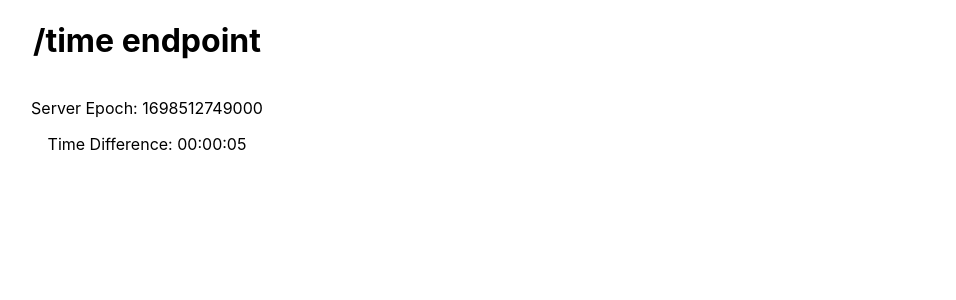
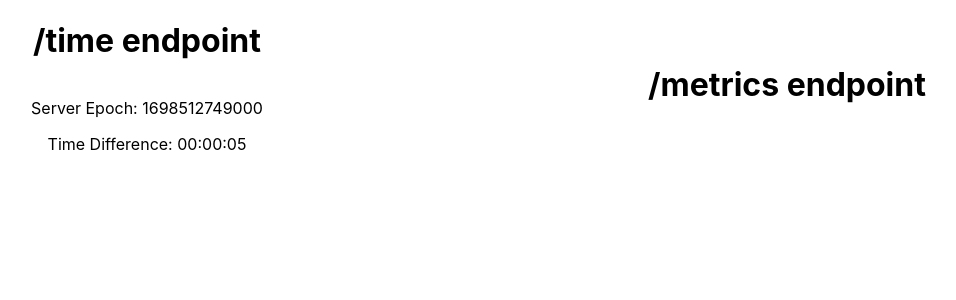
Before and after one commit to jack-owen/server-epoch-test, a React (Create React App) app in the folder client/: page / in a window 1280 px wide. Shown: the top 300 px of the page, without its empty margins (173-1129 px from the left). Built offline with nearby package versions, Linux system fonts and the light colour scheme; no server answers.

Commit message:
Add metrics component

```diff
--- a/client/src/App.css
+++ b/client/src/App.css
@@ -1,3 +1,10 @@
 .App {
   text-align: center;
 }
+
+.Dashboard {
+  display: flex;
+  flex-direction: row;
+  align-items: center;
+  justify-content: center;
+}
--- a/client/src/App.tsx
+++ b/client/src/App.tsx
@@ -1,11 +1,14 @@
-import './App.css';
-import Time from './Components/Time';
+import "./App.css";
+import Metrics from "./Components/Metrics";
+import Time from "./Components/Time";
 
 function App() {
   return (
     <div className="App">
-    <Time/>
-
+      <main className="Dashboard">
+        <Time />
+        <Metrics />
+      </main>
     </div>
   );
 }
--- /dev/null
+++ b/client/src/Components/Metrics/index.tsx
@@ -0,0 +1,26 @@
+import React, { useEffect, useState } from "react";
+
+import "./style.css";
+
+const Metrics = () => {
+  const [isLoading, setIsLoading] = useState(false);
+
+  useEffect(() => {}, []);
+
+  return (
+    <div className="metrics">
+      <h1>/metrics endpoint</h1>
+      <div>
+        {isLoading ? (
+          <div className="loading-spinner">
+            <div className="spinner"></div>
+          </div>
+        ) : (
+          <></>
+        )}
+      </div>
+    </div>
+  );
+};
+
+export default Metrics;
--- /dev/null
+++ b/client/src/Components/Metrics/style.css
@@ -0,0 +1,32 @@
+.metrics {
+  width: 50%;
+  display: flex;
+  justify-content: center;
+  flex-direction: column;
+}
+
+.loading-spinner {
+  display: flex;
+  justify-content: center;
+  align-items: center;
+  height: 100%;
+}
+
+.spinner {
+  border: 4px solid rgba(255, 255, 255, 0.3);
+  border-top: 4px solid #3498db;
+  border-radius: 50%;
+  width: 40px;
+  height: 40px;
+  animation: spin 1s linear infinite;
+}
+
+@keyframes spin {
+  0% {
+    transform: rotate(0deg);
+  }
+
+  100% {
+    transform: rotate(360deg);
+  }
+}
```
